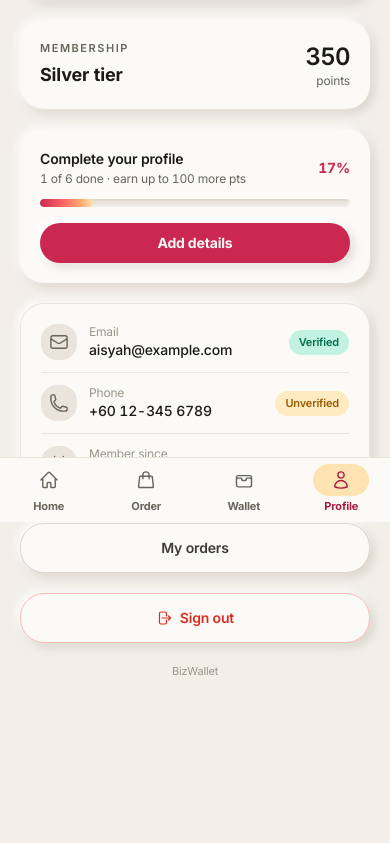
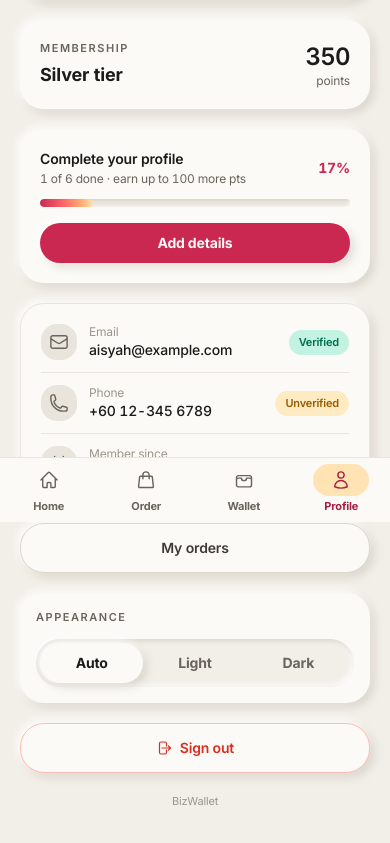
Before and after one commit to kaashif04/bizwallet, a Next.js app: page /customer/profile in a window 390 px wide. Shown: the part 322-1165 px from the top of the page. Before the commit the page ends 1114 px from the top, so only its background shows below. Built offline with nearby package versions, Linux system fonts and the light colour scheme; no server answers.

Commit message:
Appearance setting in Profile: Auto, Light or Dark
Saved on the device and applied before paint; Auto follows the phone.

Co-Authored-By: Claude Opus 5.5 <noreply@anthropic.com>

```diff
--- a/app/layout.tsx
+++ b/app/layout.tsx
@@ -27,7 +27,15 @@ export default function RootLayout({
   children: React.ReactNode;
 }) {
   return (
-    <html lang="en" className={body.variable}>
+    <html lang="en" className={body.variable} suppressHydrationWarning>
+      <head>
+        {/* Apply the saved Appearance before paint, so there's no flash. */}
+        <script
+          dangerouslySetInnerHTML={{
+            __html: `try{var t=localStorage.getItem("theme");if(t==="light"||t==="dark")document.documentElement.dataset.theme=t}catch(e){}`,
+          }}
+        />
+      </head>
       <body className="font-sans">
         <MotionProvider>{children}</MotionProvider>
       </body>
--- /dev/null
+++ b/components/customer/AppearancePicker.tsx
@@ -0,0 +1,58 @@
+"use client";
+
+import { useEffect, useState } from "react";
+
+type Theme = "auto" | "light" | "dark";
+const OPTIONS: { value: Theme; label: string }[] = [
+  { value: "auto", label: "Auto" },
+  { value: "light", label: "Light" },
+  { value: "dark", label: "Dark" },
+];
+
+// Saved on this device only; the inline script in app/layout.tsx applies it
+// before paint. Auto follows the phone's setting.
+export default function AppearancePicker() {
+  const [theme, setTheme] = useState<Theme>("auto");
+  useEffect(() => {
+    const t = document.documentElement.dataset.theme;
+    if (t === "light" || t === "dark") setTheme(t);
+  }, []);
+
+  const choose = (t: Theme) => {
+    setTheme(t);
+    const root = document.documentElement;
+    if (t === "auto") delete root.dataset.theme;
+    else root.dataset.theme = t;
+    try {
+      if (t === "auto") localStorage.removeItem("theme");
+      else localStorage.setItem("theme", t);
+    } catch {}
+  };
+
+  return (
+    <div className="rounded-2xl bg-white p-4">
+      <p id="appearance-label" className="text-2xs font-semibold uppercase tracking-[0.14em] text-ink-500">
+        Appearance
+      </p>
+      <div role="radiogroup" aria-labelledby="appearance-label" className="mt-3 flex rounded-full bg-ink-50 p-1 shadow-pressed">
+        {OPTIONS.map((o) => {
+          const on = o.value === theme;
+          return (
+            <button
+              key={o.value}
+              type="button"
+              role="radio"
+              aria-checked={on}
+              onClick={() => choose(o.value)}
+              className={`h-10 flex-1 rounded-full text-sm font-bold transition ${
+                on ? "bg-white text-ink-900 shadow-sm" : "text-ink-500 hover:text-ink-800"
+              }`}
+            >
+              {o.label}
+            </button>
+          );
+        })}
+      </div>
+    </div>
+  );
+}
--- a/components/customer/ProfileView.tsx
+++ b/components/customer/ProfileView.tsx
@@ -5,6 +5,7 @@ import Link from "next/link";
 import { AnimatePresence, motion } from "framer-motion";
 import { createClient } from "@/lib/supabase/client";
 import ProfileCompletionSheet from "./ProfileCompletionSheet";
+import AppearancePicker from "./AppearancePicker";
 
 export type ProfileData = {
   name: string;
@@ -222,6 +223,8 @@ export default function ProfileView({ data }: { data: ProfileData }) {
       </Link>
 
 
+      <AppearancePicker />
+
       {/* Sign out */}
       <form action="/auth/signout" method="post">
         <button
--- a/tailwind.config.ts
+++ b/tailwind.config.ts
@@ -119,23 +119,26 @@ const config: Config = {
     },
   },
   plugins: [
-    plugin(({ addBase }) =>
+    // Auto follows the phone; Profile > Appearance can pin light or dark
+    // (html[data-theme], set before paint in app/layout.tsx).
+    plugin(({ addBase }) => {
+      const darkVars = {
+        ...vars({ ...light, ...dark }, "#1C1B19"),
+        "--nm-hl": "rgb(255 255 255 / 0.035)",
+        "--nm-sh": "rgb(0 0 0 / 0.55)",
+        "color-scheme": "dark",
+      };
       addBase({
         ":root": {
           ...vars(light, "#FBFAF7"),
           "--nm-hl": "rgb(255 255 255 / 0.85)",
           "--nm-sh": "rgb(122 104 78 / 0.2)",
-          "color-scheme": "light dark",
+          "color-scheme": "light",
         },
-        "@media (prefers-color-scheme: dark)": {
-          ":root": {
-            ...vars({ ...light, ...dark }, "#1C1B19"),
-            "--nm-hl": "rgb(255 255 255 / 0.035)",
-            "--nm-sh": "rgb(0 0 0 / 0.55)",
-          },
-        },
-      }),
-    ),
+        "@media (prefers-color-scheme: dark)": { ':root:not([data-theme="light"])': darkVars },
+        ':root[data-theme="dark"]': darkVars,
+      });
+    }),
   ],
 };
 
```
